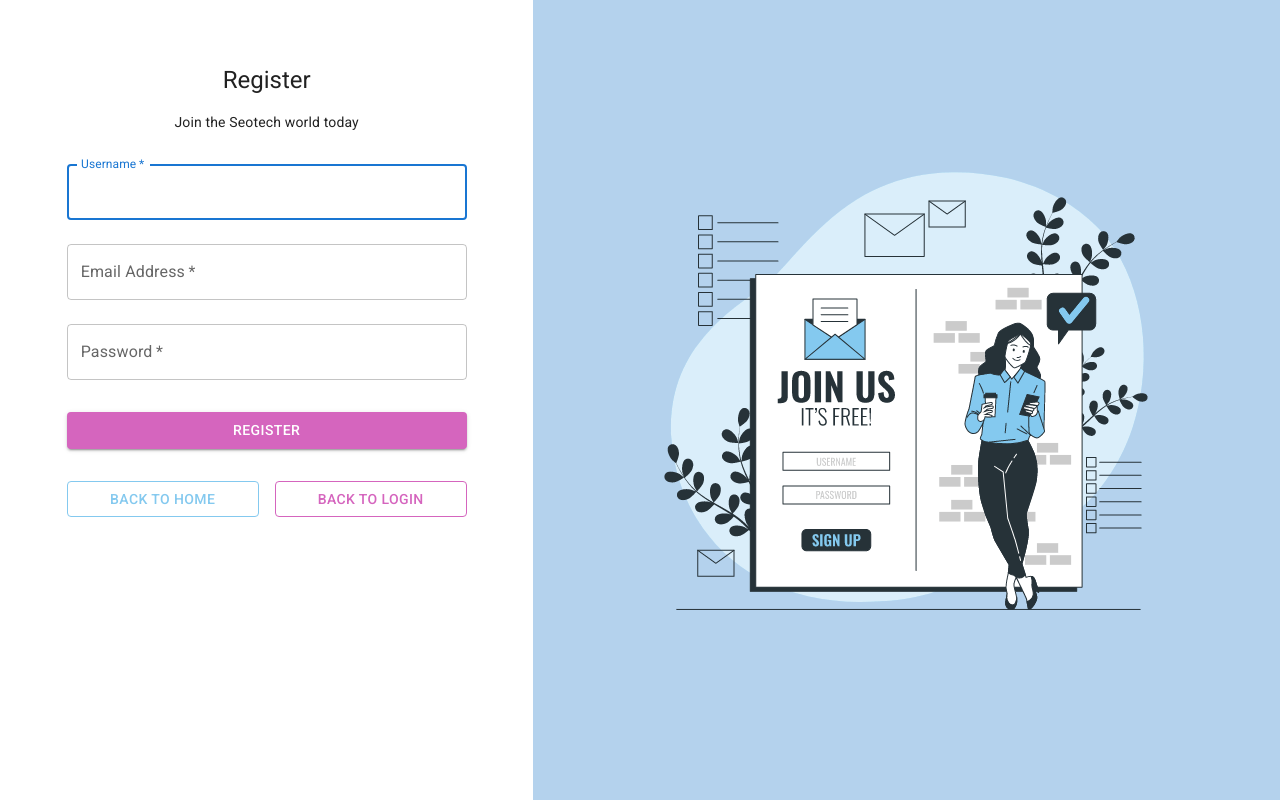
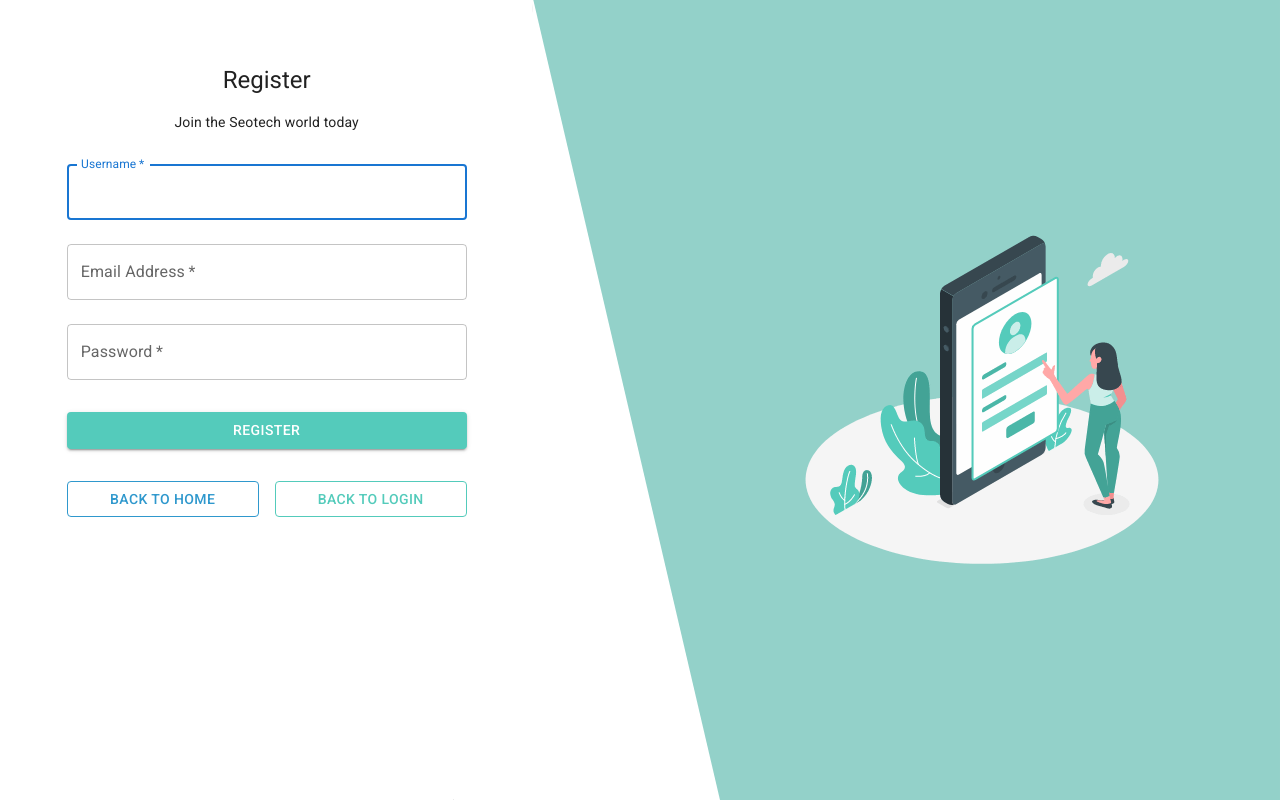
Before and after one commit to Riskiwahyudi1/COE-Treemine, a React (Create React App) app in the folder client/: page /register in a window 1280 px wide. Built offline with nearby package versions, Linux system fonts and the light colour scheme.

Commit message:
tampilan register

```diff
--- a/client/src/component/regis.js
+++ b/client/src/component/regis.js
@@ -3,7 +3,7 @@
 import { useNavigate } from 'react-router-dom';
 import axios from 'axios';
 import Swal from 'sweetalert2';
-import Videocontoh from '../assets/images/Sign up.gif';
+import Videocontoh from '../assets/images/Mobile login.gif';
 
 const RegisterPage = () => {
   const navigate = useNavigate();
@@ -58,7 +58,12 @@
 
   return (
     <Grid container component="main" sx={{ height: '100vh' }}>
-      <Grid item xs={12} sm={8} md={5} component={Paper} elevation={6} square>
+      <Grid item xs={12} sm={8} md={5} component={Paper} elevation={6} square
+      sx={{
+        clipPath: 'polygon(0 0, 100% 0%, 85% 100%, 0% 100%)',
+        overflow: 'hidden',
+    }}
+      >
         <Box
           sx={{
             my: 8,
@@ -122,9 +127,9 @@
               sx={{
                 mt: 3,
                 mb: 2,
-                bgcolor: '#d565be',
+                bgcolor: '#54CBBB',
                 '&:hover': {
-                  bgcolor: '#b054a5',
+                  bgcolor: '#2f98cd',
                 },
               }}
             >
@@ -148,10 +153,10 @@
                 onClick={() => navigate('/')}
                 sx={{
                   flex: 1, // Each button takes equal space
-                  borderColor: '#84C9EF', // Border color
-                  color: '#84C9EF', // Text color
+                  borderColor: '#2f98cd', // Border color
+                  color: '#2f98cd', // Text color
                   '&:hover': {
-                    backgroundColor: '#84C9EF', // Background color on hover
+                    backgroundColor: '#2f98cd', // Background color on hover
                     color: '#fff', // Text color on hover
                   }
                 }}
@@ -166,10 +171,10 @@
                 onClick={() => navigate('/login')}
                 sx={{
                   flex: 1, // Each button takes equal space
-                  borderColor: '#d565be', // Border color
-                  color: '#d565be', // Text color
+                  borderColor: '#54CBBB', // Border color
+                  color: '#54CBBB', // Text color
                   '&:hover': {
-                    backgroundColor: '#d565be', // Background color on hover
+                    backgroundColor: '#54CBBB', // Background color on hover
                     color: '#fff', // Text color on hover
                   }
                 }}
@@ -187,12 +192,13 @@
        sm={4}
        md={7}
        sx={{
-          backgroundColor: '#B4D2ED',
+         backgroundColor: '#93D1C9',
          display: 'flex',
          flexDirection: 'column',
          justifyContent: 'center',
          alignItems: 'center',
          padding: 4,
+         clipPath: 'polygon(0 0, 100% 0, 100% 100%, 25% 100%)',
        }}
      >
        <Box
@@ -203,6 +209,8 @@
            maxWidth: '100%',
            maxHeight: '80vh',
            objectFit: 'contain',
+           marginLeft:'150px'
+
          }}
        />
       </Grid>
```
Also changed, not shown: client/src/assets/images/Mobile login.gif (added). Lines whose indentation alone changed are shown as unchanged.
